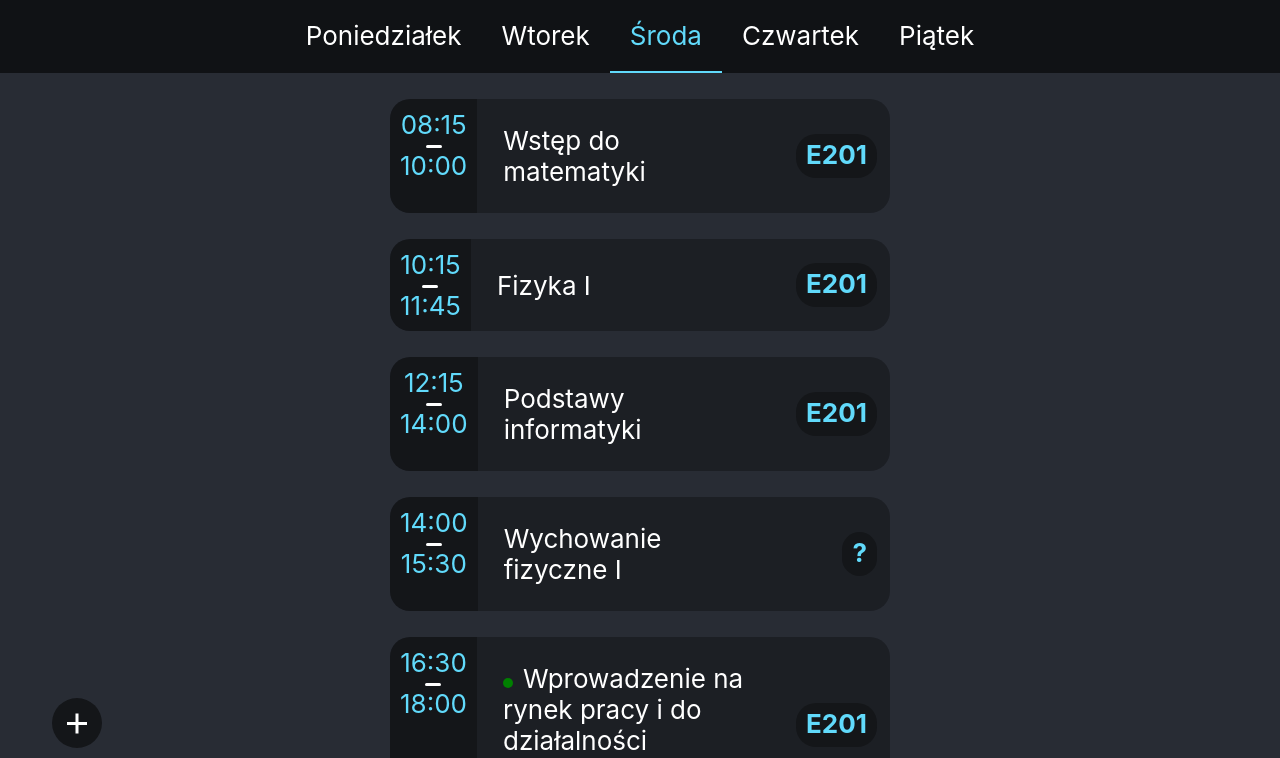
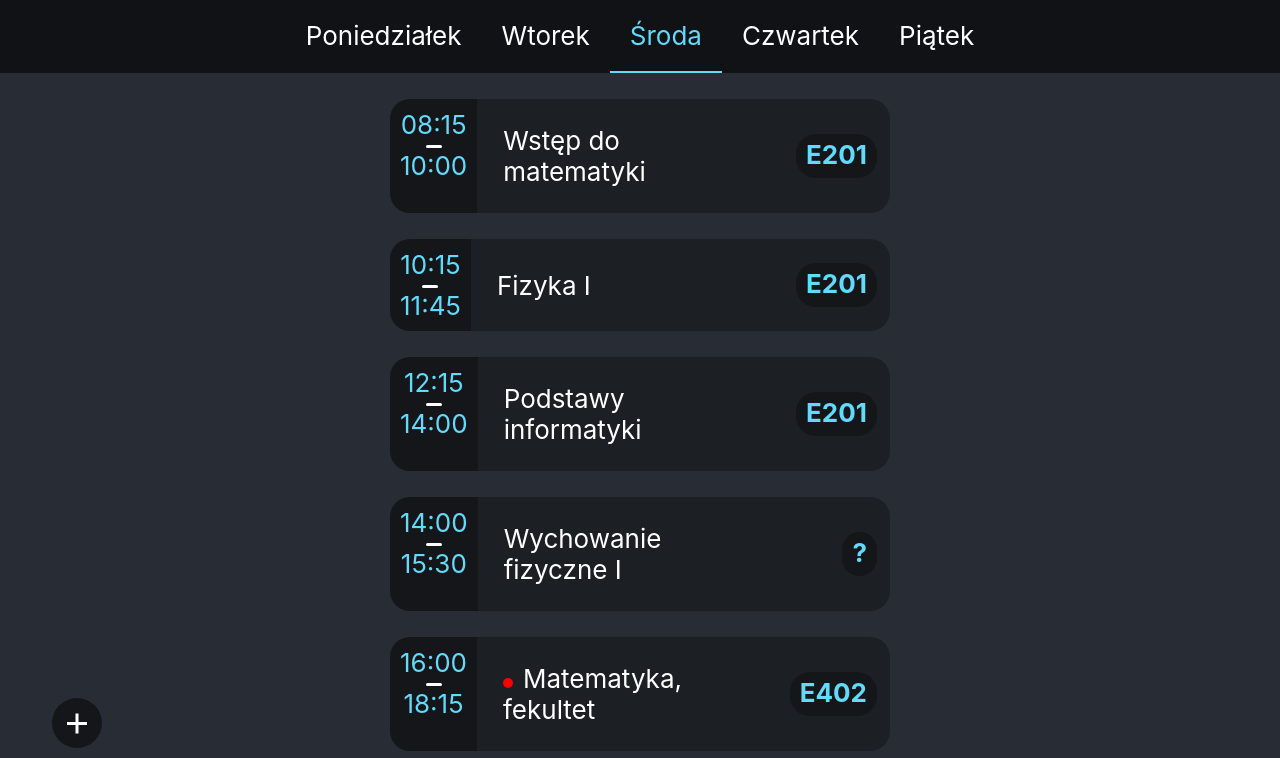
Before and after one commit to Muszchrom/PlanLekcji, a React (Create React App) app: page /sroda in a window 1280 px wide. Shown: the top 758 px of the page. Built offline with nearby package versions, Linux system fonts and the light colour scheme.

Commit message:
Edited PlanLekcji

```diff
--- a/src/PlanLekcji.js
+++ b/src/PlanLekcji.js
@@ -139,6 +139,20 @@ const planLekcji = {
       stop: "15:30"
     },
     {
+      lekcja: "Matematyka, fekultet",
+      kiedy: {
+        dataPL: "3 listopada",
+        type: {
+          dzien: [10, 3]
+        }
+      },
+      typ: "fekultet",
+      wykladowca: "dr M.Kubalińska",
+      sala: "E402",
+      start: "16:00",
+      stop: "18:15"
+    },
+    {
       lekcja: "Wprowadzenie na rynek pracy i do działalności gospodarczej",
       kiedy: {
         dataPL: "Tygodnie 1-10",
@@ -170,6 +184,20 @@ const planLekcji = {
       start: "16:00",
       stop: "18:15"
     },
+    {
+      lekcja: "Prawa i obowiązki studenta",
+      kiedy: {
+        dataPL: "14 października",
+        type: {
+          dzien: [9, 14]
+        }
+      },
+      typ: "Szkolenie",
+      wykladowca: "?",
+      sala: "E301",
+      start: "16:30",
+      stop: "?"
+    }
   ],
   piatek: [
     {
```
